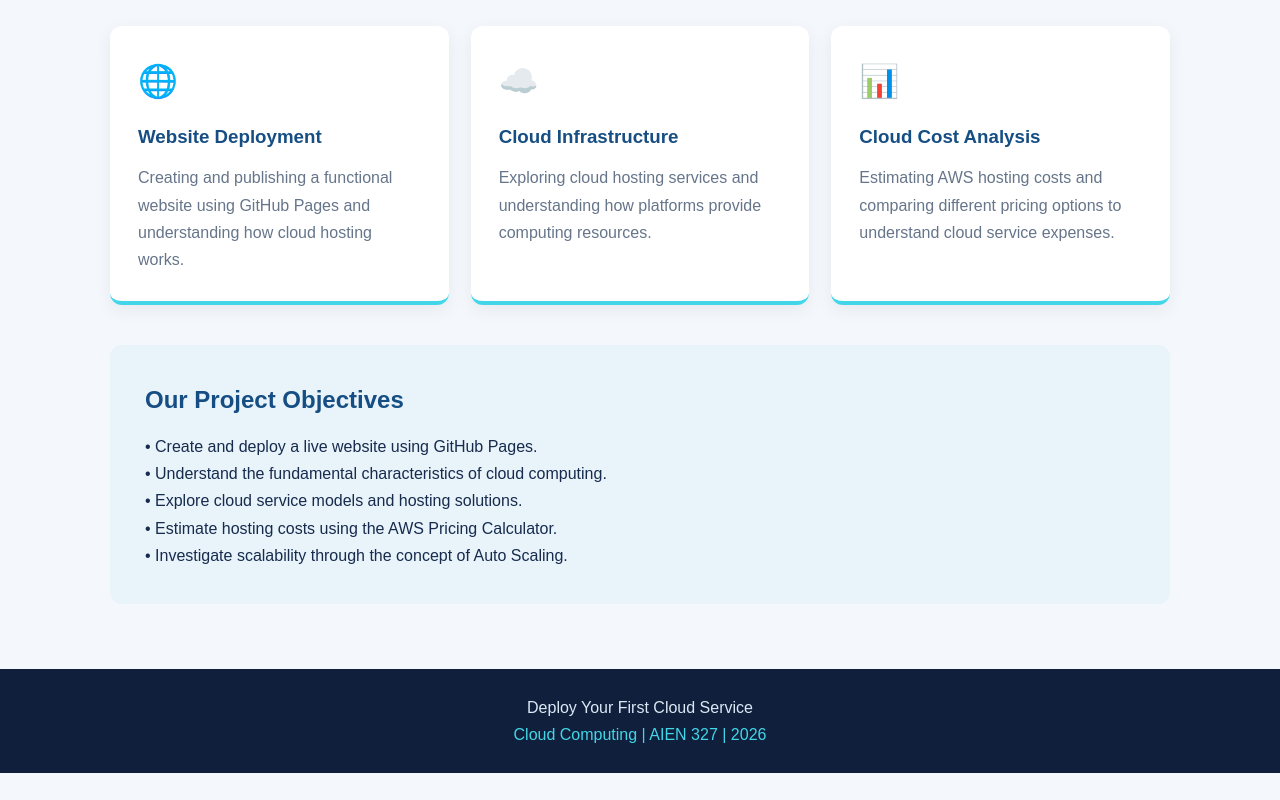
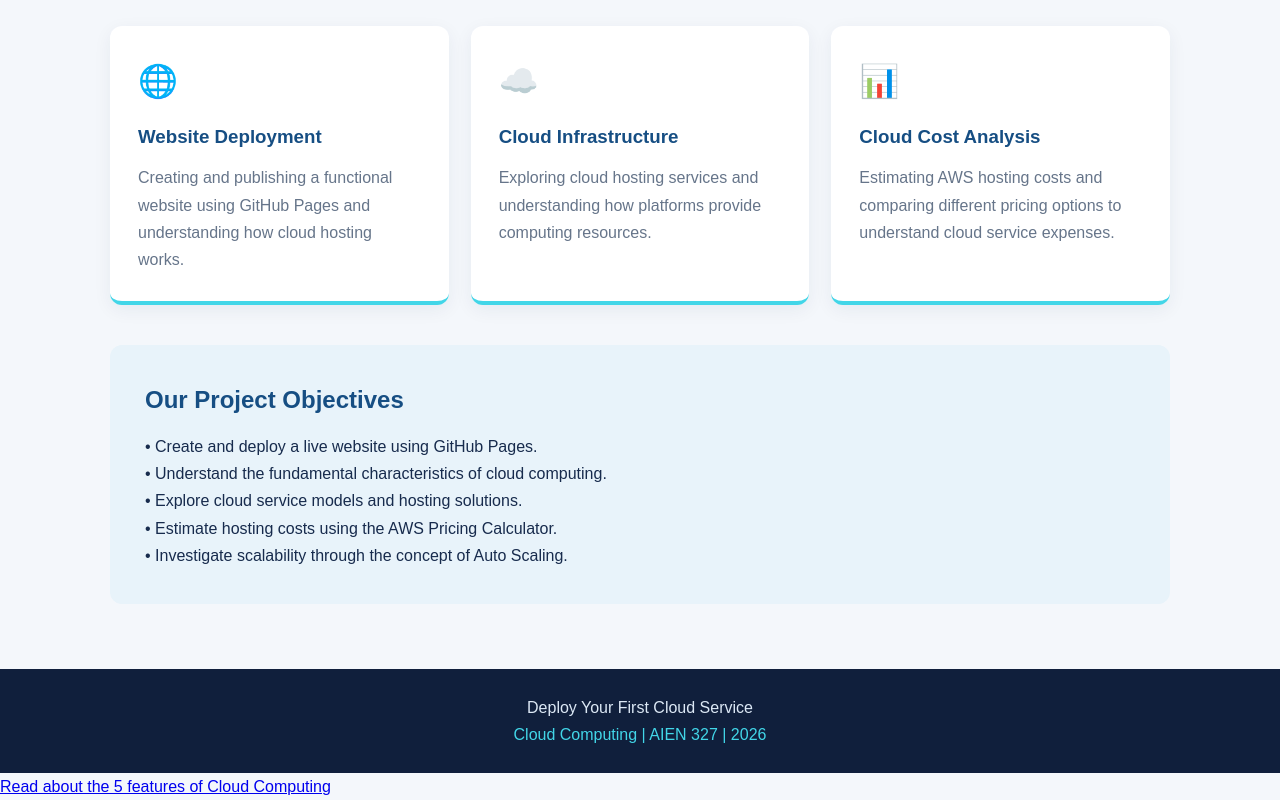
Before and after one commit to AIcloudteam/-cloudteam.github.io, a plain HTML site: page index.html in a window 1280 px wide. Shown: the part 698-1498 px from the top of the page. Before the commit the page ends 1471 px from the top, so only its background shows below. Drawn offline with Linux system fonts and the light colour scheme.

Commit message:
Update index.html

```diff
--- a/index.html
+++ b/index.html
@@ -12,6 +12,7 @@
     padding: 0;
     box-sizing: border-box;
 }
+
 
 body {
     font-family: Arial, sans-serif;
@@ -238,5 +239,7 @@ footer span { color: #42d6e8; }
     <p><span>Cloud Computing | AIEN 327 | 2026</span></p>
 </footer>
 
+<a href="about.html">Read about the 5 features of Cloud Computing</a>
+
 </body>
 </html>
```
